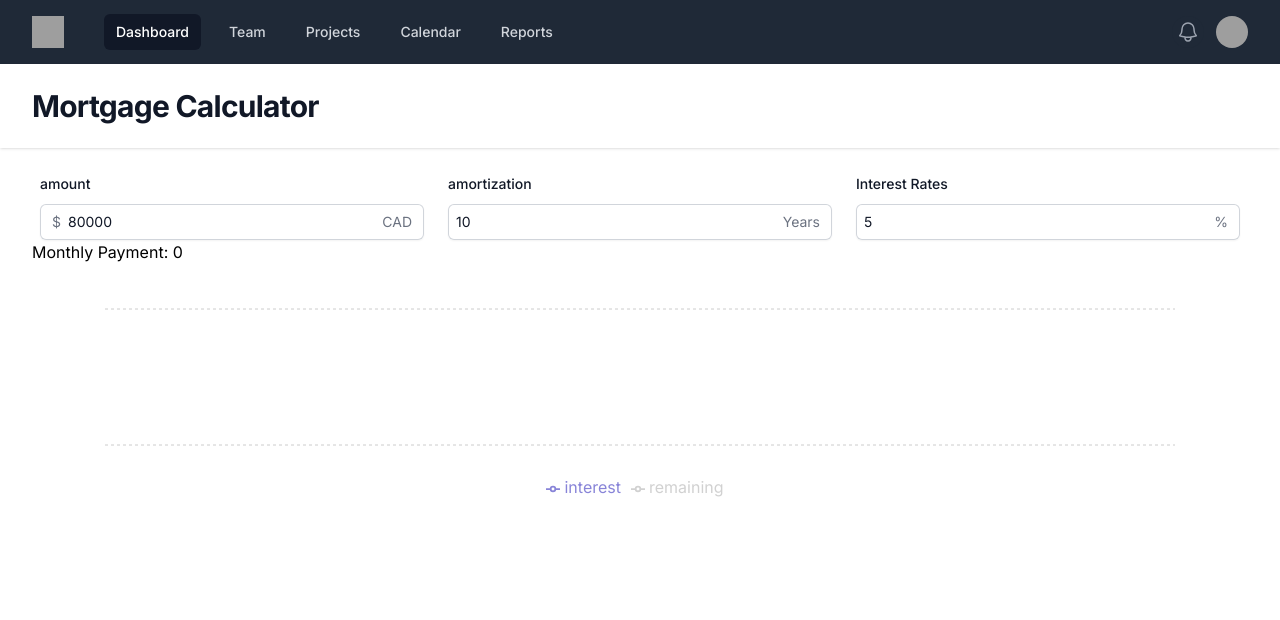
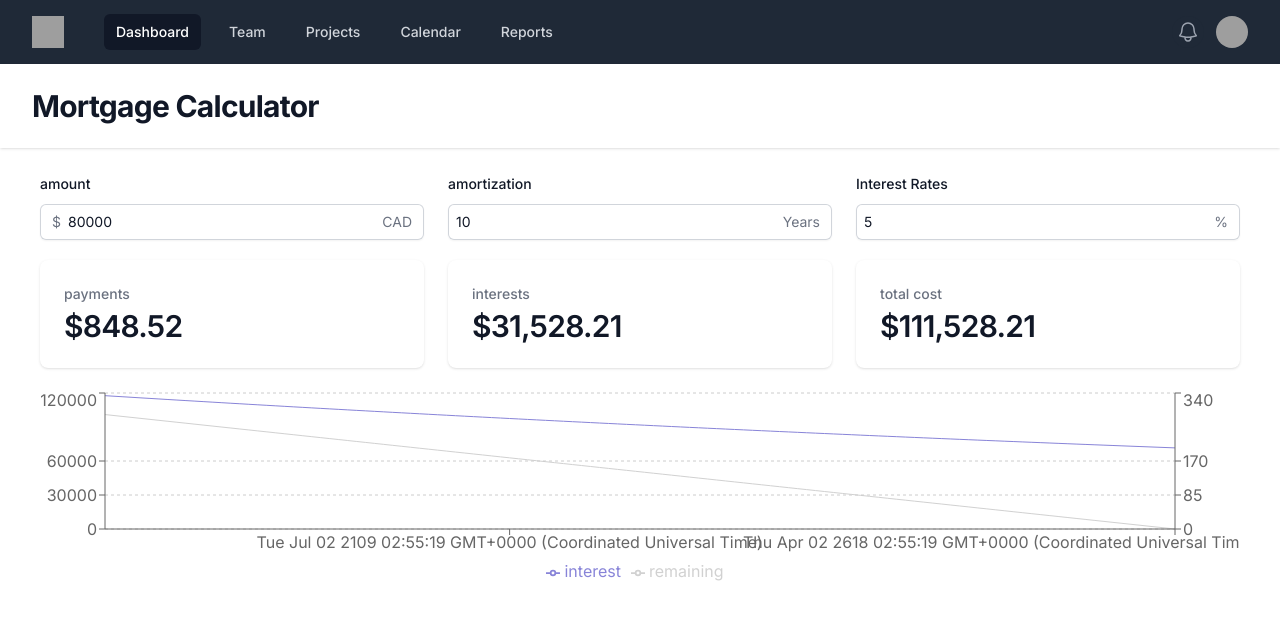
Before and after one commit to alexjoybc/realtor, a Next.js app in the folder src/realtor/: page / in a window 1280 px wide. Shown: the top 620 px of the page. Built offline with nearby package versions, Linux system fonts and the light colour scheme; grey boxes are pictures that could not be loaded.

Commit message:
add stats card

```diff
--- a/src/realtor/src/app/page.js
+++ b/src/realtor/src/app/page.js
@@ -1,7 +1,8 @@
 "use client";
 
-import { useState } from 'react'
-import { LineChart, Line, Legend, CartesianGrid, XAxis, YAxis, ResponsiveContainer } from 'recharts';
+import { useState, useEffect } from 'react'
+import { LineChart, Line, Legend, CartesianGrid, XAxis, YAxis, ResponsiveContainer, Tooltip } from 'recharts';
+import FinanceCard from '@/components/finance-card';
 
 export default function Home() {
 
@@ -13,6 +14,7 @@ export default function Home() {
       rate: 5
     });
   const [paymentPerPeriod, setPaymentPerPeriod] = useState(0);
+  const [mortgageStat, setMortgageStat] = useState([]);
   const [paymentSchedule, setPaymentSchedule] = useState([]);
 
   const handlePrincipalChange = (e) => {
@@ -21,7 +23,6 @@ export default function Home() {
         ...config,
         principal: Number(e.target.value)
       }));
-      createPaymentSchedule(Number(e.target.value), Number(config.rate), Number(config.amortization));
     }
   };
 
@@ -31,7 +32,6 @@ export default function Home() {
         ...config,
         amortization: Number(e.target.value)
       }));
-      createPaymentSchedule(Number(config.principal), Number(config.rate), Number(e.target.value));
     }
   }
 
@@ -41,33 +41,42 @@ export default function Home() {
         ...config,
         rate: Number(e.target.value)
       }));
-      createPaymentSchedule(Number(config.principal), Number(e.target.value), Number(config.amortization));
     }
   }
 
-  const createPaymentSchedule = (principal, interest, amortization) => {
+  const createPaymentSchedule = (config) => {
 
-    let monthLength = amortization * 12;
-    let periodInterest = interest / 100 / 12;
-    let monthlyPayment = calculateMonthlyPayments(principal, periodInterest, monthLength)
+
+
+    let monthLength = config.amortization * 12;
+    let periodInterest = config.rate / 100 / 12;
+    let monthlyPayment = calculateMonthlyPayments(config.principal, periodInterest, monthLength)
+
 
     setPaymentPerPeriod(monthlyPayment);
-    setPaymentSchedule(generatePaymentSchedule(principal, monthLength, monthlyPayment, periodInterest));
+
+    setPaymentSchedule(generatePaymentSchedule(config.principal, monthLength, monthlyPayment, periodInterest));
+
+
   }
 
   const generatePaymentSchedule = (principal, length, monthlyPayment, periodInterest) => {
 
+    let mortgageStat = [];
+    mortgageStat.push({name: "payments", value: monthlyPayment});
+
     const map = [];
     const date = new Date();
     let remaining = monthlyPayment * length;
-
-
+    let totalInterest = 0;
+    let leftToPay = principal;
 
     for (let i = 0; i < length; i++) {
 
-      let interest = principal * periodInterest;
-      principal = principal - interest;
+      let interest = leftToPay * periodInterest;
+      leftToPay = leftToPay - interest;
       remaining = remaining - monthlyPayment;
+      totalInterest += interest;
 
       map.push({
         "date": new Date(date.setMonth(date.getMonth() + i)),
@@ -77,6 +86,12 @@ export default function Home() {
       });
 
     }
+
+    mortgageStat.push({name: "interests", value: totalInterest});
+    let totalCost = totalInterest + principal;
+    mortgageStat.push({name: "total cost", value: totalCost});
+    setMortgageStat(mortgageStat);
+
 
     return map;
   }
@@ -94,11 +109,9 @@ export default function Home() {
 
   }
 
-  const data = [
-    { name: 'Page A', uv: 400, pv: 2400, amt: 2400 },
-    { name: 'Page B', uv: 322, pv: 2400, amt: 2400 },
-    { name: 'Page C', uv: 43, pv: 2400, amt: 2400 },
-    { name: 'Page D', uv: 123, pv: 2400, amt: 2400 }];
+  useEffect(() => {
+    createPaymentSchedule(config);
+  }, [config]);
 
   return (
     <>
@@ -219,12 +232,15 @@ export default function Home() {
             </div>
           </div>
         </div>
-        <span>Monthly Payment: {paymentPerPeriod}</span>
-        <br />
+        <div className="mt-5 mx-2 grid grid-cols-1 gap-x-6 gap-y-8 sm:grid-cols-2 md:grid-cols-3">
+          {mortgageStat.map((stat) => (
+            <FinanceCard item={stat} />
+          ))}
+        </div>
         {/* <span>{JSON.stringify(config)}</span> */}
 
         {/* <span>{JSON.stringify(paymentSchedule)}</span> */}
-        <div className="mt-10 mx-2 grid grid-cols-1">
+        <div className="mt-5 mx-2 grid grid-cols-1">
           <ResponsiveContainer width="100%" height={200}>
             <LineChart data={paymentSchedule}>
               <Line yAxisId="right" type="monotone" dataKey="interest" stroke="#8884d8" dot={false} />
@@ -234,6 +250,7 @@ export default function Home() {
               <YAxis yAxisId="left" />
               <YAxis yAxisId="right" orientation="right" />
               <Legend />
+              <Tooltip />
             </LineChart>
           </ResponsiveContainer>
         </div>
--- /dev/null
+++ b/src/realtor/src/components/finance-card.js
@@ -0,0 +1,14 @@
+export default function FinanceCard({item}) {
+
+    let USDollar = new Intl.NumberFormat('en-US', {
+        style: 'currency',
+        currency: 'USD',
+    });
+
+    return (
+        <div key={item.name} className="overflow-hidden rounded-lg bg-white px-4 py-5 shadow sm:p-6">
+            <dt className="truncate text-sm font-medium text-gray-500">{item.name}</dt>
+            <dd className="mt-1 text-3xl font-semibold tracking-tight text-gray-900">{USDollar.format(item.value)}</dd>
+        </div>
+    )
+}
```
